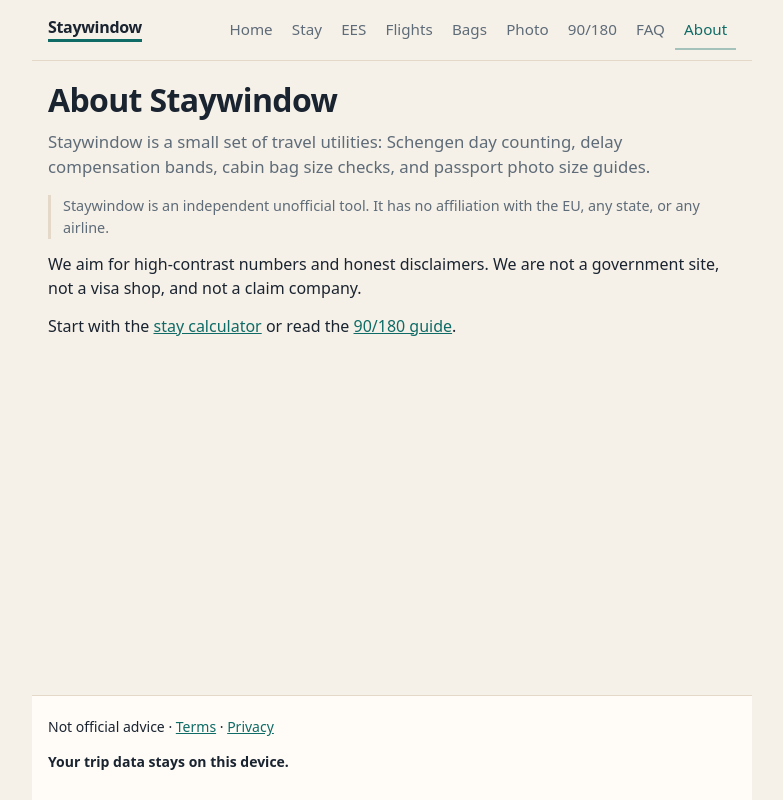
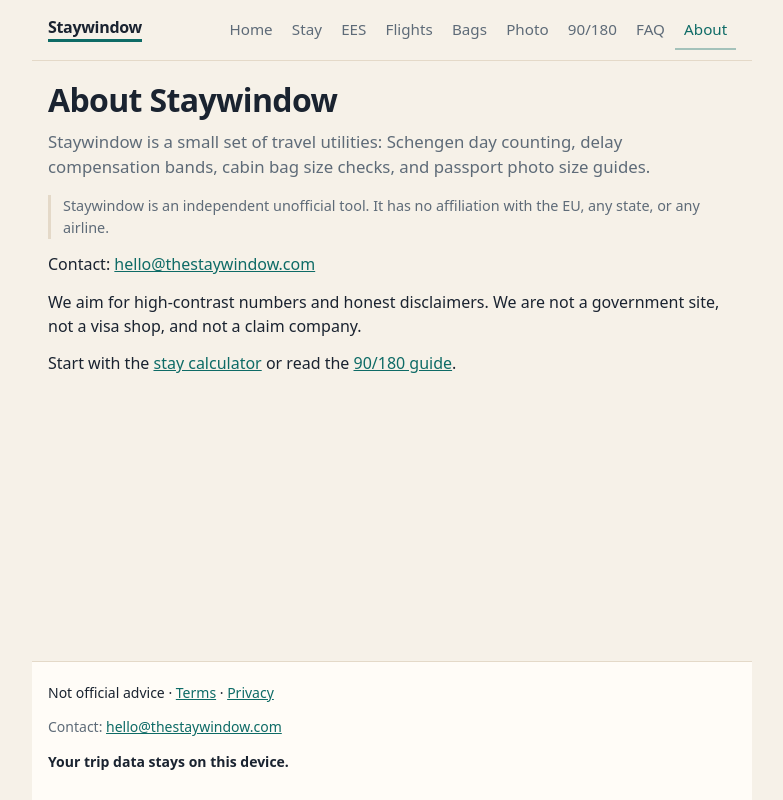
Before and after one commit to RoucherBuild/clearstay, a React (Vite) app: page /about in a window 1280 px wide. Shown: the whole page, without its empty margins (248-1031 px from the left). Built offline with nearby package versions, Linux system fonts and the light colour scheme.

Commit message:
Add hello@thestaywindow.com contact line to About, Privacy, and footer.
Single mailto link only; no other contact details. Calculator math untouched.

```diff
--- a/src/components/Layout.tsx
+++ b/src/components/Layout.tsx
@@ -66,6 +66,9 @@
           {' · '}
           <NavLink to="/privacy">Privacy</NavLink>
         </p>
+        <p className="footer-contact">
+          Contact: <a href="mailto:hello@thestaywindow.com">hello@thestaywindow.com</a>
+        </p>
         <p className="footer-note">Your trip data stays on this device.</p>
       </footer>
     </div>
--- a/src/pages/About.tsx
+++ b/src/pages/About.tsx
@@ -17,6 +17,9 @@
         Staywindow is an independent unofficial tool. It has no affiliation with the EU, any
         state, or any airline.
       </p>
+      <p className="contact-line">
+        Contact: <a href="mailto:hello@thestaywindow.com">hello@thestaywindow.com</a>
+      </p>
       <p>
         We aim for high-contrast numbers and honest disclaimers. We are not a government site,
         not a visa shop, and not a claim company.
--- a/src/pages/Privacy.tsx
+++ b/src/pages/Privacy.tsx
@@ -12,6 +12,9 @@
       <p className="disclaimer" role="note">
         Staywindow is an independent unofficial tool. It has no affiliation with the EU, any
         state, or any airline.
+      </p>
+      <p className="contact-line">
+        Contact: <a href="mailto:hello@thestaywindow.com">hello@thestaywindow.com</a>
       </p>
       <ul className="plain-list">
         <li>
```
